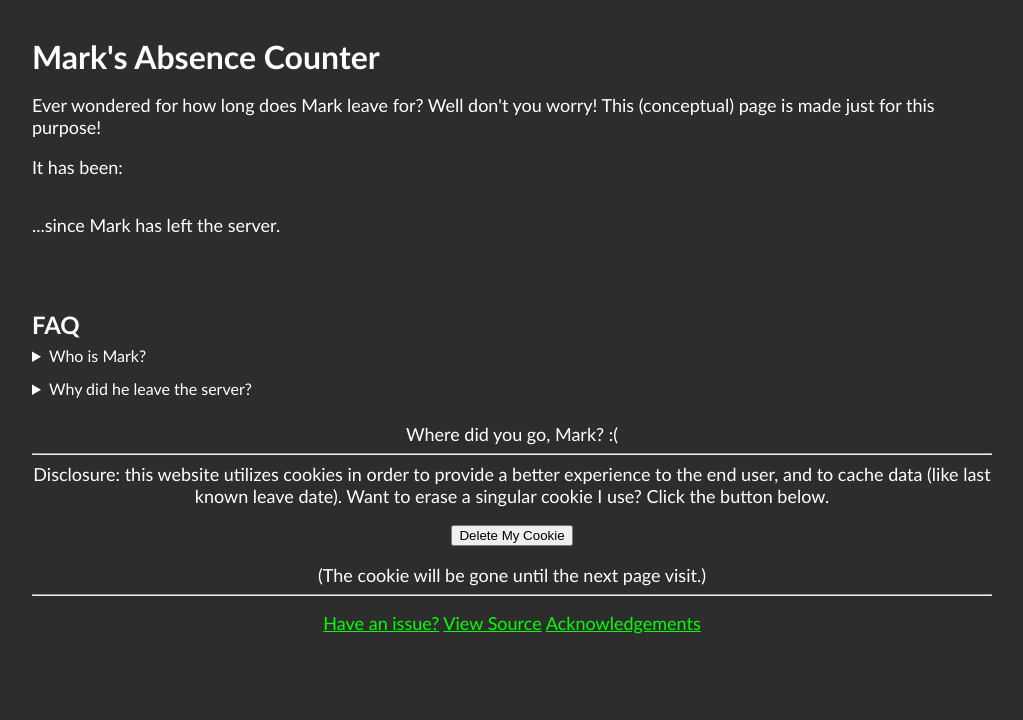
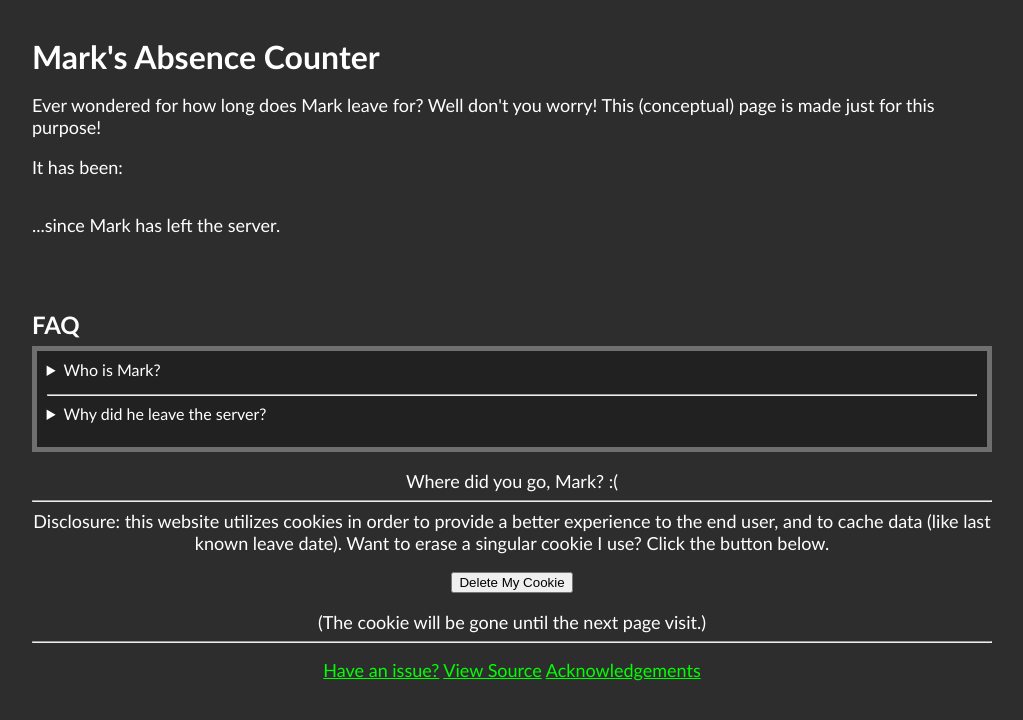
Before and after one commit to RedSQL/redsql.github.io, a Jekyll site: the page projects/mark_absence.html, which Jekyll copies as it is, in a window 1280 px wide. Shown: the top 720 px of the page, without its empty margins (128-1151 px from the left). Built offline with Jekyll 4.4.1, drawn with Linux system fonts in a browser that asks for light colours; comment, search, counter and statistics services are not loaded.

Commit message:
Style: Absence project FAQ revamp
Stylizes FAQ a tiny bit to stand out from the rest of the page.

```diff
--- a/projects/mark_absence.html
+++ b/projects/mark_absence.html
@@ -25,16 +25,16 @@
 		<p id='watcher2'>...since Mark has left the server.</p>
 		<p id='invalidDataCanary'></p>
 		<br><br>
-		<h2>FAQ</h2>
-
-		<details>
+		<h2 id="faq">FAQ</h2>
+		<div class="faq-box">
+			<details id="faq-who-is-mark">
 			<summary>
 				Who is Mark?
 			</summary>
 				Another server member on a Discord server that I am active on.
 			</details>
-
-		<details>
+			<hr>
+			<details id="faq-why-did-he-leave">
 			<summary>
 				Why did he leave the server?
 			</summary>
@@ -42,6 +42,7 @@
 				<br><br>
 				Longer answer: Mark has this tendency to... Randomly leave our server, sometimes outright for no apparent reason. He usually doesn't leave any notice about him leaving and reasons for doing so. This sole purpose of this page is just to see the amount of time that Mark has been gone from the server since he left. He might come back... At some point... Eventually... At least I am hoping that would be the case.
 			</details>
+		</div>
 	</body>
 	<footer>
 		<div class='bottom-footer'>
--- a/res/style.css
+++ b/res/style.css
@@ -132,3 +132,13 @@ iframe, .image {
 	text-align: center;
 	font-size: 14px;
 }
+
+.faq-box {
+	background-color: #212121;
+	border: 5px solid #6f6f6f;
+	padding: 1%;
+}
+
+.faq-box h2 {
+	margin-top: 0px;
+}
```
Lines whose indentation alone changed are shown as unchanged.
